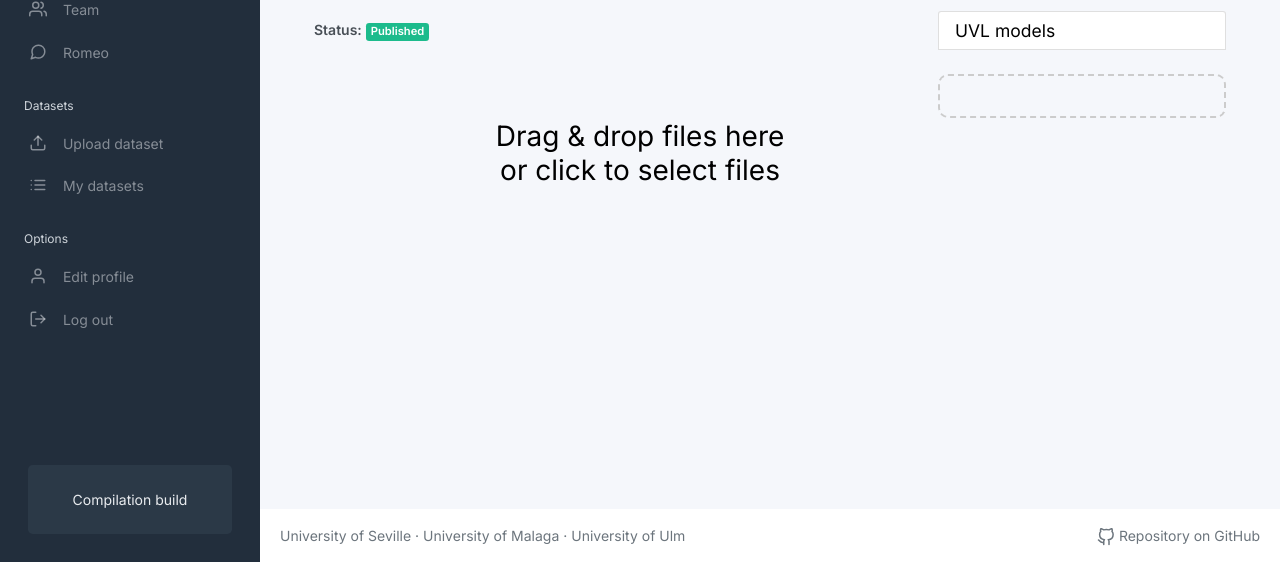
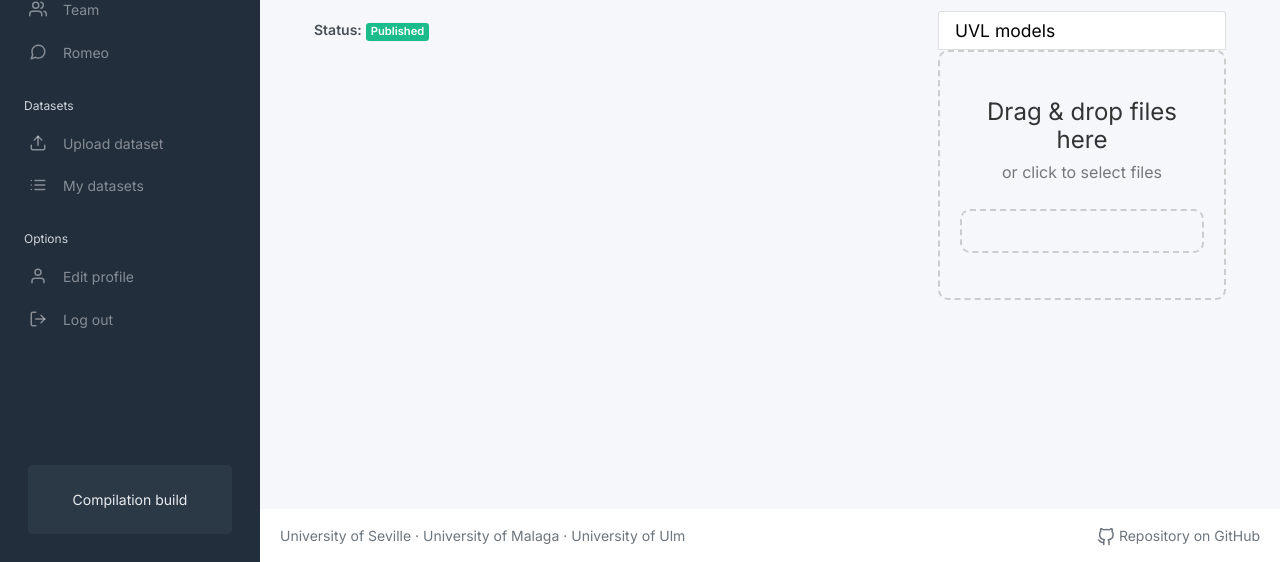
Before and after one commit to davidgonmar/uvlhub-egc, a Python web app: template app/modules/dataset/templates/dataset/staging_area_dataset.html in a window 1280 px wide. Shown: the part 238-800 px from the top of the page. Run offline with Jinja, Linux system fonts and the light colour scheme; the template is opened without the code that fills it, so the values that code supplies are empty; some libraries are stand-ins or nearby versions.

Commit message:
fix(dataset): fix position of the dropzone for the files in staging area
#85

```diff
--- a/app/modules/dataset/templates/dataset/staging_area_dataset.html
+++ b/app/modules/dataset/templates/dataset/staging_area_dataset.html
@@ -35,15 +35,18 @@
             <form id="editDatasetForm">
                 <div class="mb-3">
                     <label for="title" class="form-label">Title</label>
-                    <input type="text" class="form-control" id="title" name="title" value="{{ dataset.ds_meta_data.title }}">
+                    <input type="text" class="form-control" id="title" name="title"
+                        value="{{ dataset.ds_meta_data.title }}">
                 </div>
                 <div class="mb-3">
                     <label for="description" class="form-label">Description</label>
-                    <textarea class="form-control" id="description" name="description" rows="3">{{ dataset.ds_meta_data.description }}</textarea>
+                    <textarea class="form-control" id="description" name="description"
+                        rows="3">{{ dataset.ds_meta_data.description }}</textarea>
                 </div>
                 <div class="mb-3">
                     <label for="tags" class="form-label">Tags (comma-separated)</label>
-                    <input type="text" class="form-control" id="tags" name="tags" value="{{ dataset.ds_meta_data.tags }}">
+                    <input type="text" class="form-control" id="tags" name="tags"
+                        value="{{ dataset.ds_meta_data.tags }}">
                 </div>
                 <button type="button" class="btn btn-primary" onclick="updateDataset(false)">Save Changes</button>
                 <button type="button" class="btn btn-success" onclick="updateDataset(true)">Publish</button>
@@ -56,7 +59,8 @@
             <h2>Additional Information</h2>
             <p><strong>Created At:</strong> {{ dataset.created_at.strftime('%B %d, %Y at %I:%M %p') }}</p>
             {% if dataset.ds_meta_data.publication_doi %}
-            <p><strong>DOI:</strong> <a href="{{ dataset.ds_meta_data.publication_doi }}" target="_blank">{{ dataset.ds_meta_data.publication_doi }}</a></p>
+            <p><strong>DOI:</strong> <a href="{{ dataset.ds_meta_data.publication_doi }}" target="_blank">{{
+                    dataset.ds_meta_data.publication_doi }}</a></p>
             {% endif %}
             <p><strong>Total Files:</strong> {{ dataset.get_files_count() }}</p>
 
@@ -66,7 +70,8 @@
                     <div class="row">
                         <div class="col-12 d-flex justify-content-between align-items-center">
                             <h4 style="margin-bottom: 0px">UVL models</h4>
-                            <h4 style="margin-bottom: 0px;"><span class="badge bg-dark">{{ dataset.get_files_count() }}</span></h4>
+                            <h4 style="margin-bottom: 0px;"><span class="badge bg-dark">{{ dataset.get_files_count()
+                                    }}</span></h4>
                         </div>
                     </div>
                 </div>
@@ -89,11 +94,13 @@
                                 </div>
                             </div>
                             <div class="col-12 text-end">
-                                    <button onclick="viewFile('{{ file.id }}')" class="btn btn-outline-secondary btn-sm" style="border-radius: 5px;">
+                                <button onclick="viewFile('{{ file.id }}')" class="btn btn-outline-secondary btn-sm"
+                                    style="border-radius: 5px;">
                                     <i data-feather="eye"></i> View
                                 </button>
 
-                                    <button onclick="deleteUploadedFile('{{ file.id }}')" class="btn btn-danger btn-sm" style="border-radius: 5px;">
+                                <button onclick="deleteUploadedFile('{{ file.id }}')" class="btn btn-danger btn-sm"
+                                    style="border-radius: 5px;">
                                     <i data-feather="trash-2"></i> Delete
                                 </button>
                             </div>
@@ -104,15 +111,29 @@
                 </ul>
 
                 <!-- Dropzone Form -->
-                <div id="dropzone-container" class="mt-4">
-                    <form action="/dataset/file/upload" class="dropzone" id="myDropzone">
-                        <div class="dz-message" id="dropzone-text">
-                            <h1>Drag & drop files here</h>
-                            <p>or click to select files</p>
+
+                <div id="dropzone-container" style="
+                display: flex;
+                flex-direction: column;
+                align-items: center;
+                justify-content: center; /* Centra el contenido verticalmente */
+                padding: 20px;
+                border: 2px dashed #ccc;
+                border-radius: 10px;
+                text-align: center;
+                height: 250px;">
+                    <!-- Texto del Dropzone -->
+                    <div class="dz-message" style="margin-bottom: 20px;">
+                        <h1 style="font-size: 24px; margin: 0; color: #333;">Drag & drop files here</h1>
+                        <p style="font-size: 16px; margin: 5px 0; color: #777;">or click to select files</p>
                     </div>
-                    </form>
-                    <div id="alerts" style="display:none; color: red;"></div>
-                </div>
+
+                    <!-- Formulario del Dropzone -->
+                    <form action="/dataset/file/upload" class="dropzone" id="myDropzone"
+                        style="width: 100%; max-width: 400px;"></form>
+
+                    <!-- Mensajes de alerta -->
+                    <div id="alerts" style="display: none; color: red; margin-top: 10px;"></div>
                 </div>
 
 
@@ -121,23 +142,27 @@
     </div>
 
     <!-- Modal de visualización del archivo -->
-<div class="modal fade" id="fileViewerModal" tabindex="-1" aria-labelledby="fileViewerModalLabel" aria-hidden="true">
+    <div class="modal fade" id="fileViewerModal" tabindex="-1" aria-labelledby="fileViewerModalLabel"
+        aria-hidden="true">
         <div class="modal-dialog modal-lg" style="height: 80vh; display: flex; align-items: center;">
             <div class="modal-content" style="height: 80vh;">
                 <div class="modal-header" style="display: flex; justify-content: space-between; align-items: center;">
                     <h5 class="modal-title" id="fileViewerModalLabel">Feature model view</h5>
                     <div>
-                    <a href="#" class="btn btn-outline-primary btn-sm" id="downloadButton" style="margin-right: 5px; margin-bottom: 5px; border-radius: 5px;">
+                        <a href="#" class="btn btn-outline-primary btn-sm" id="downloadButton"
+                            style="margin-right: 5px; margin-bottom: 5px; border-radius: 5px;">
                             <i data-feather="download"></i>
                         </a>
-                    <button onclick="copyToClipboard()" class="btn btn-outline-secondary btn-sm" style="margin-right: 5px; margin-bottom: 5px; border-radius: 5px;">
+                        <button onclick="copyToClipboard()" class="btn btn-outline-secondary btn-sm"
+                            style="margin-right: 5px; margin-bottom: 5px; border-radius: 5px;">
                             <i data-feather="copy"></i>
                         </button>
                         <button type="button" class="btn-close" data-bs-dismiss="modal" aria-label="Close"></button>
                     </div>
                 </div>
                 <div class="modal-body" style="overflow-y: auto; height: calc(100vh - 50px);">
-                <pre id="fileContent" style="height: 100%; overflow-y: auto; white-space: pre-wrap; word-wrap: break-word; background-color: #f5f5f5; padding: 20px; border-radius: 5px; border: 1px solid #ccc;"></pre>
+                    <pre id="fileContent"
+                        style="height: 100%; overflow-y: auto; white-space: pre-wrap; word-wrap: break-word; background-color: #f5f5f5; padding: 20px; border-radius: 5px; border: 1px solid #ccc;"></pre>
                 </div>
             </div>
         </div>
```
Lines whose indentation alone changed are shown as unchanged.
